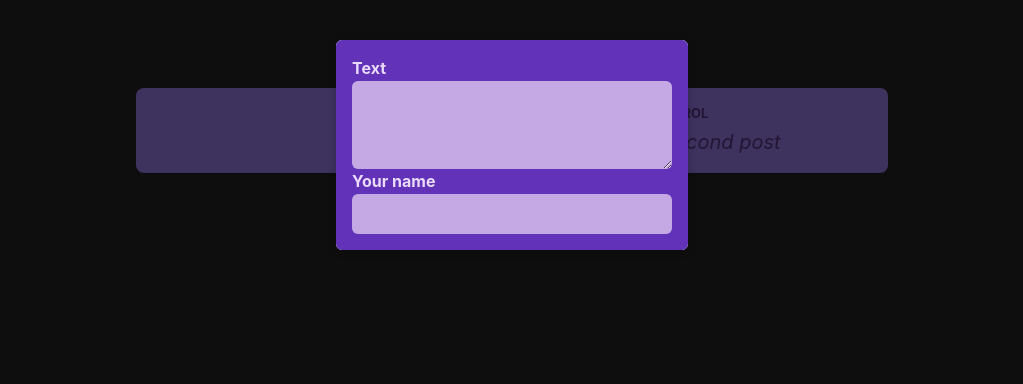
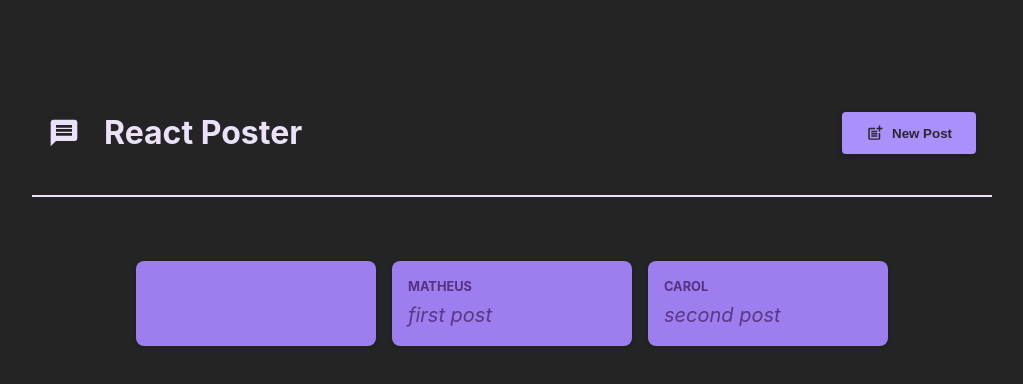
Before and after one commit to Matheus-IT/social-react, a React (Vite) app: page / in a window 1280 px wide. Shown: the top 384 px of the page, without its empty margins (128-1151 px from the left). Built offline with nearby package versions, Linux system fonts and the light colour scheme.

Commit message:
Opening new post modal with button on main header

```diff
--- a/package.json
+++ b/package.json
@@ -11,7 +11,8 @@
   },
   "dependencies": {
     "react": "^18.3.1",
-    "react-dom": "^18.3.1"
+    "react-dom": "^18.3.1",
+    "react-icons": "^5.3.0"
   },
   "devDependencies": {
     "@eslint/js": "^9.9.0",
--- a/src/App.jsx
+++ b/src/App.jsx
@@ -3,10 +3,12 @@
 import NewPost from "./components/NewPost";
 import PostList from "./components/PostList";
 import Modal from "./components/Modal";
+import MainHeader from "./components/MainHeader";
 
 export default function App() {
   const [enteredBody, setEnteredBody] = useState("");
   const [enteredAuthor, setEnteredAuthor] = useState("");
+  const [isNewPostModalVisible, setIsNewPostModalVisible] = useState(false);
 
   function changeBodyHandler(event) {
     setEnteredBody(event.target.value);
@@ -16,9 +18,22 @@
     setEnteredAuthor(event.target.value);
   }
 
+  function hideNewPostModalHandler() {
+    setIsNewPostModalVisible(false);
+  }
+
+  function showNewPostModalHandler() {
+    setIsNewPostModalVisible(true);
+  }
+
   return (
     <>
-      <Modal>
+      <MainHeader onCreatePost={showNewPostModalHandler} />
+
+      <Modal
+        isVisible={isNewPostModalVisible}
+        onHideNewPostModal={hideNewPostModalHandler}
+      >
         <NewPost
           onChangeBody={changeBodyHandler}
           onChangeAuthor={changeAuthorHandler}
--- /dev/null
+++ b/src/components/MainHeader.jsx
@@ -0,0 +1,22 @@
+import { MdPostAdd, MdMessage } from "react-icons/md";
+
+import classes from "./MainHeader.module.css";
+
+function MainHeader({ onCreatePost }) {
+  return (
+    <header className={classes.header}>
+      <h1 className={classes.logo}>
+        <MdMessage />
+        React Poster
+      </h1>
+      <p>
+        <button className={classes.button} onClick={onCreatePost}>
+          <MdPostAdd size={18} />
+          New Post
+        </button>
+      </p>
+    </header>
+  );
+}
+
+export default MainHeader;
--- /dev/null
+++ b/src/components/MainHeader.module.css
@@ -0,0 +1,36 @@
+.header {
+    /* padding: 2rem 10%; */
+    margin: 2rem 10%;
+    padding: 1rem;
+    text-align: center;
+    display: flex;
+    justify-content: space-between;
+    align-items: center;
+    border-bottom: 2px solid #ece1fa;
+}
+
+.logo {
+    font-size: 2rem;
+    display: flex;
+    gap: 1.5rem;
+    align-items: center;
+    color: #ece1fa;
+}
+
+.button {
+    display: inline-flex;
+    align-items: center;
+    gap: 0.5rem;
+    padding: 0.75rem 1.5rem;
+    background-color: #a990fb;
+    color: #2a2630;
+    border: none;
+    border-radius: 4px;
+    box-shadow: 0 2px 8px rgba(0, 0, 0, 0.2);
+    cursor: pointer;
+    font-weight: bold;
+}
+
+.button:hover {
+    background-color: #8c6cf7;
+}
--- a/src/components/Modal.jsx
+++ b/src/components/Modal.jsx
@@ -1,13 +1,11 @@
-import { useState } from "react";
 import cls from "./Modal.module.css";
 
 export default function Modal(props) {
-  const [isVisible, setIsVisible] = useState(true);
   return (
     <>
-      {isVisible && (
+      {props.isVisible && (
         <>
-          <div className={cls.backdrop} onClick={() => setIsVisible(false)} />
+          <div className={cls.backdrop} onClick={props.onHideNewPostModal} />
           <dialog open className={cls.modal}>
             {props.children}
           </dialog>
```
Also changed, not shown: 1 other file (tests, documents, lock files or other folders).
